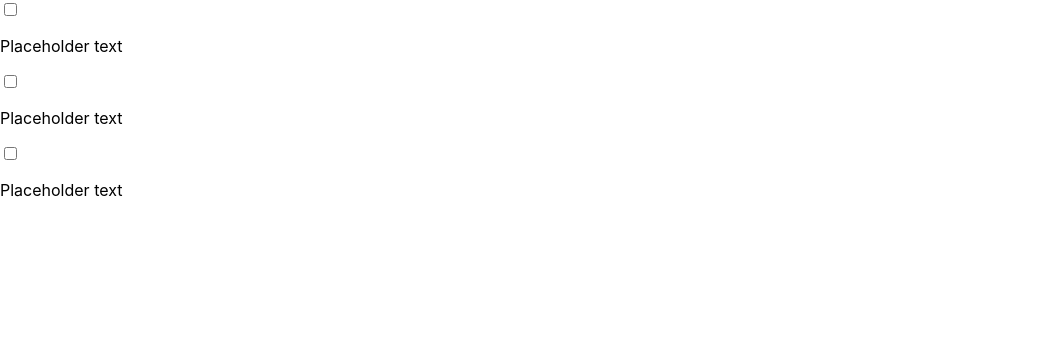
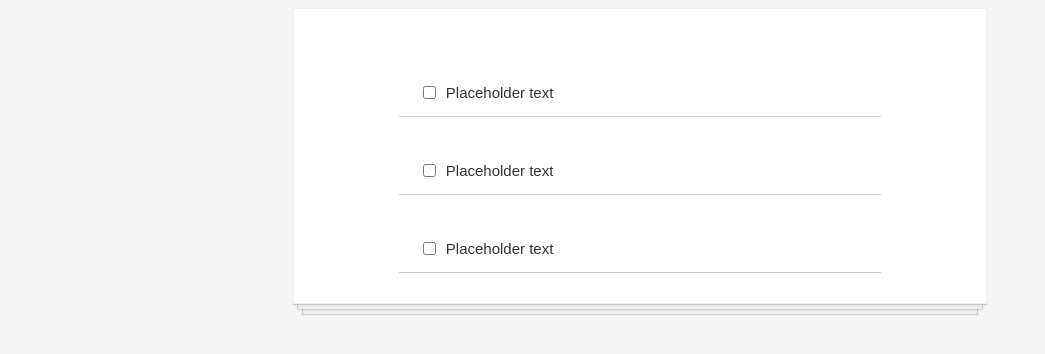
Before and after one commit to Joycelynhicks/react-project, a React (Create React App) app in the folder Desktop/project-3/: page / in a window 1280 px wide. Shown: the top 354 px of the page, without its empty margins (0-1045 px from the left). Built offline with nearby package versions, Linux system fonts and the light colour scheme.

Commit message:
Added styling to inputs

```diff
--- a/Desktop/project-3/src/App.js
+++ b/Desktop/project-3/src/App.js
@@ -4,7 +4,7 @@
 
 function App() {
   return (
-    <div>
+    <div className='todo-list'>
       <TodoItem />
       <TodoItem />
       <TodoItem />
--- a/Desktop/project-3/src/Components/TodoItem.js
+++ b/Desktop/project-3/src/Components/TodoItem.js
@@ -2,7 +2,7 @@
 
 function TodoItem (){
     return (
-        <div>
+        <div className='todo-item'>
             <input type="checkbox" />
             <p>Placeholder text</p>
         </div>
--- a/Desktop/project-3/src/index.css
+++ b/Desktop/project-3/src/index.css
@@ -1,13 +1,51 @@
 body {
-  margin: 0;
-  font-family: -apple-system, BlinkMacSystemFont, 'Segoe UI', 'Roboto', 'Oxygen',
-    'Ubuntu', 'Cantarell', 'Fira Sans', 'Droid Sans', 'Helvetica Neue',
-    sans-serif;
-  -webkit-font-smoothing: antialiased;
-  -moz-osx-font-smoothing: grayscale;
+    background-color: whitesmoke;
 }
 
-code {
-  font-family: source-code-pro, Menlo, Monaco, Consolas, 'Courier New',
-    monospace;
+.todo-list {
+  background-color: white;
+  margin: auto;
+  width: 50%;
+  display: flex;
+  flex-direction: column;
+  align-items: center;
+  border: 1px solid #efefef;
+  box-shadow:
+  /* The top layer shadow */
+      0 1px 1px rgba(0,0,0,0.15),
+        /* The second layer*/
+      0 10px 0 -5px #eee,
+        /* The second layer shadow */
+      0 10px 1px -4px rgba(0,0,0,0.15),
+        /* The third layer */
+      0 20px 0 -10px #eee,
+        /* The third layer shadow */
+      0 20px 1px -9px rgba(0,0,0,0.15);
+
+  padding:30px;
+
 }
+
+.todo-item {
+  display: flex;
+  justify-content: flex-start;
+  align-items: center;
+  padding: 30px 20px 0;
+  width: 70%;
+  border-bottom: 1px solid #cecece;
+  font-family: sans-serif;
+  font-weight: 100;
+  font-size: 15px;
+  color: #333333;
+
+}
+
+input[type=checkbox] {
+  margin-right: 10px;
+  font-size: 30px;
+
+}
+
+input[type=checkbox]:focus {
+  outline: 0;
+}
```
